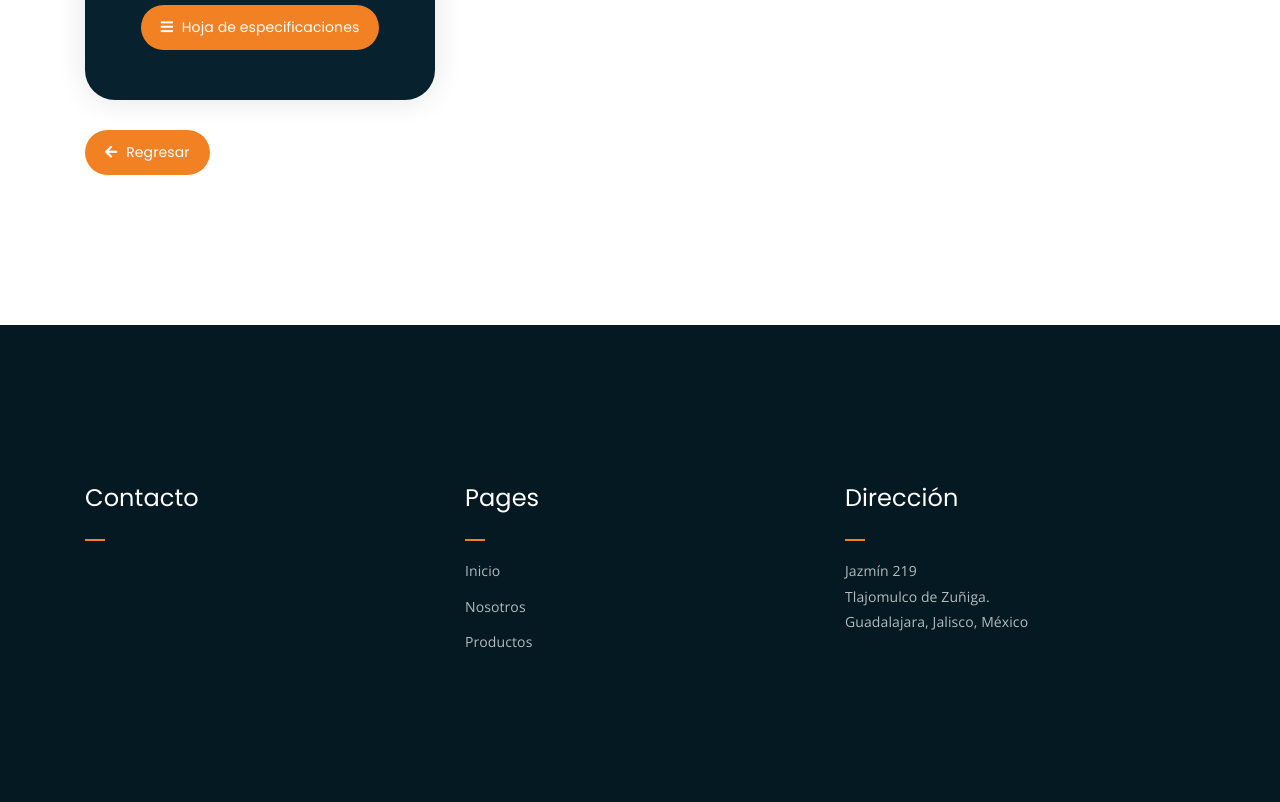
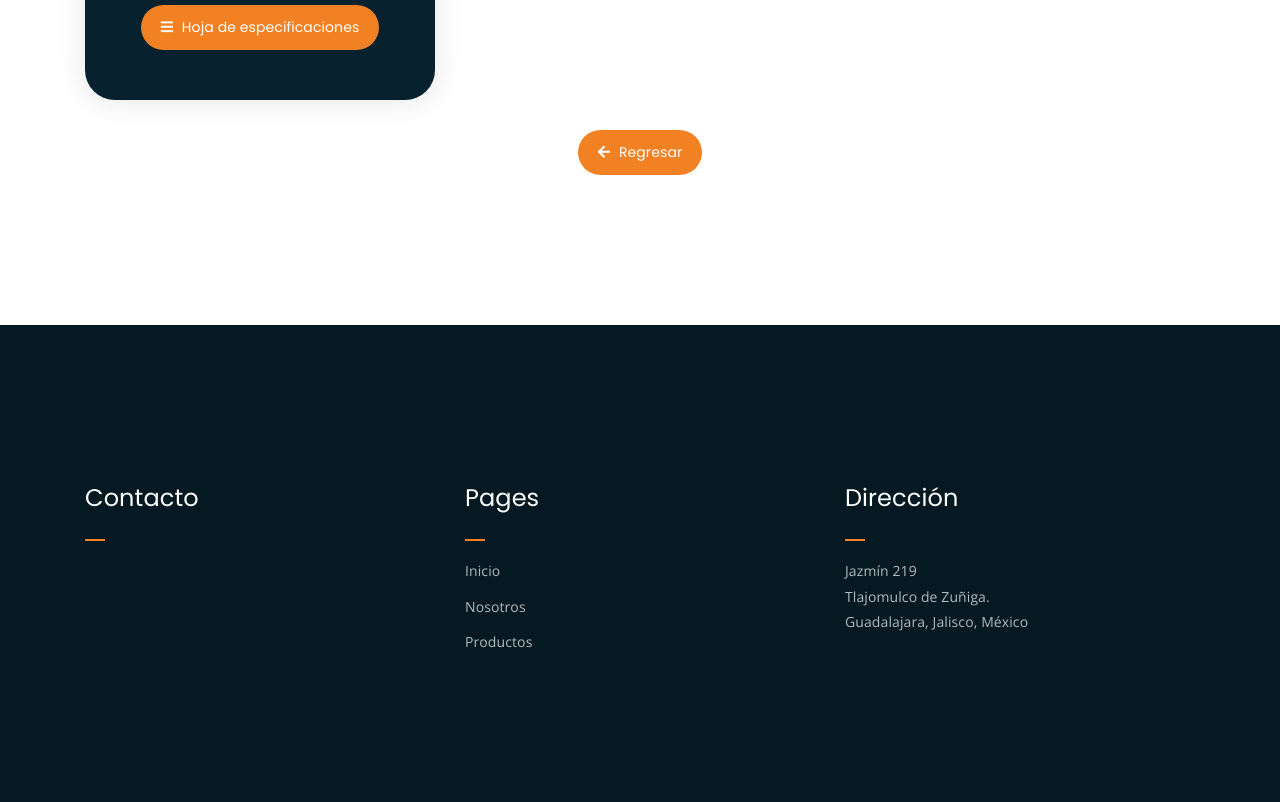
Before and after one commit to MGO-ind/Quimica-ob, a plain HTML site: page productos-aditivos/product-componente.html in a window 1280 px wide. Shown: the part 1000-1802 px from the top of the page. Drawn offline with nearby package versions, Linux system fonts and the light colour scheme.

Commit message:
Add new product HTML files and update alignment in product-componente.html and product-paquetes.html for improved layout consistency

```diff
--- a/productos-aditivos/product-componente.html
+++ b/productos-aditivos/product-componente.html
@@ -167,7 +167,7 @@
 
 			<div class="row">
                 <div class="col-md-12">
-                    <div style="align-items: center; align-self: center;" >
+                    <div style="align-items: center; text-align: center; align-self: center;" >
                         <a href="../products.html" class="cart-btn"><i class="fas fa-arrow-left"></i> Regresar</a>
 
                     </div>
```
Also changed, not shown: productos-aditivos/product-paquetes.html (+1 -1 lines), productos-a-basicos/product-g1.html (added), productos-a-basicos/product-g2.html (added), productos-a-basicos/product-g3.html (added), productos-a-blancos/product-grado.html (added), productos-a-blancos/product-nf.html (added), productos-a-blancos/product-usp.html (added).
